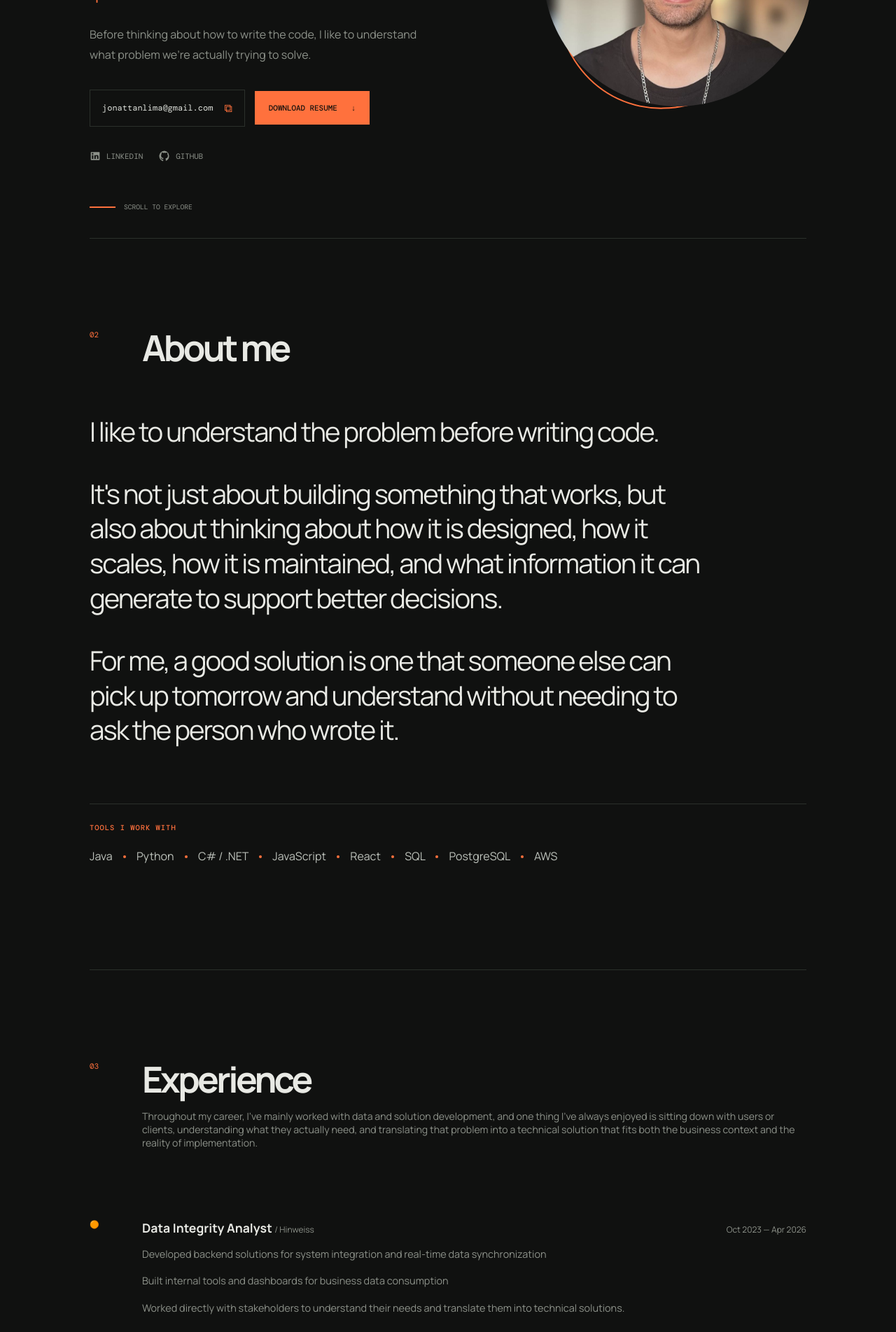
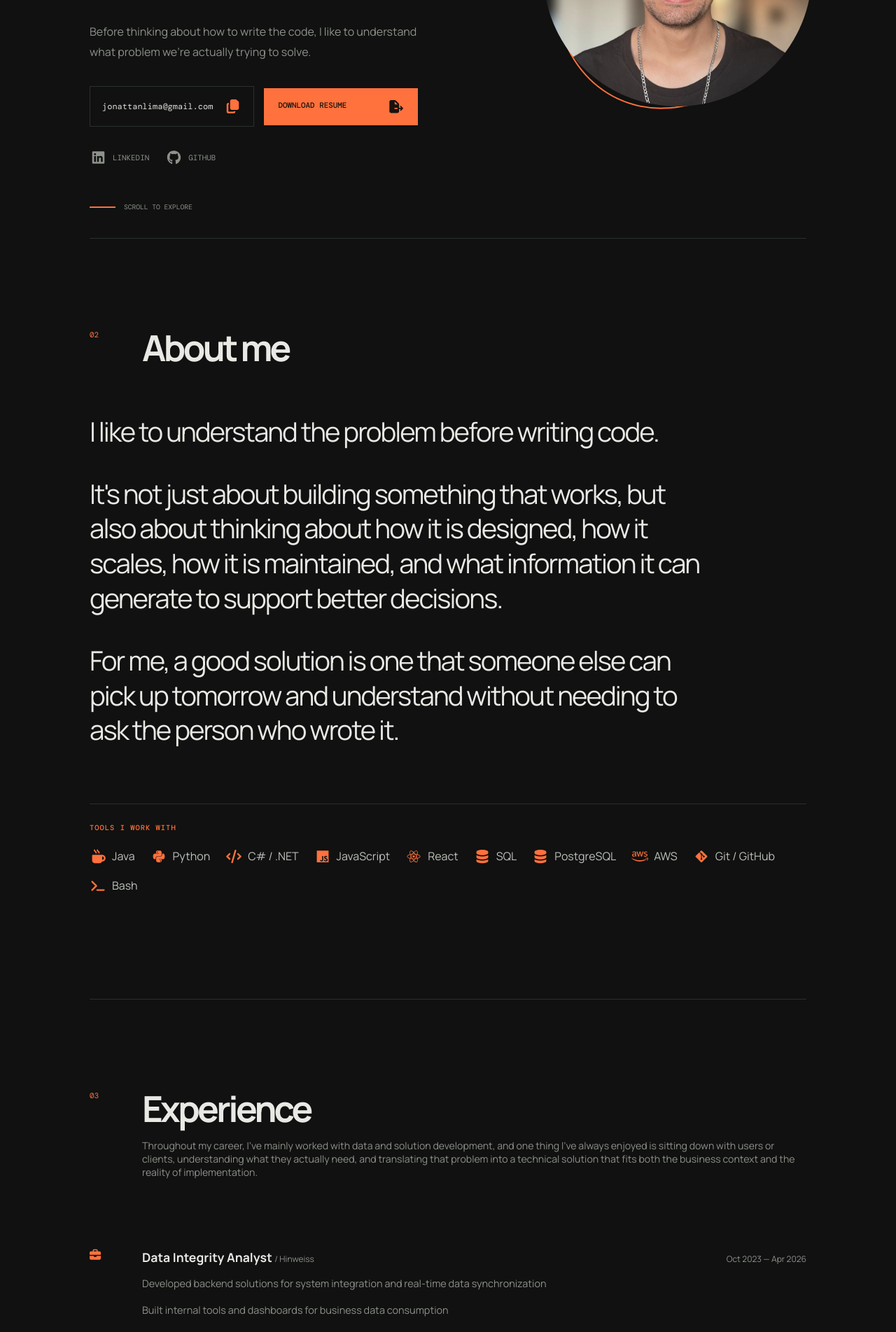
Before and after one commit to DucklingTalks/portfolio, a React (Vite) app: page / in a window 1280 px wide. Shown: the part 460-2363 px from the top of the page at 70% size. Built offline with nearby package versions, Linux system fonts and the light colour scheme.

Commit message:
feat: add Font Awesome icons for enhanced UI and update dependencies

```diff
--- a/src/main.jsx
+++ b/src/main.jsx
@@ -1,5 +1,28 @@
 import { StrictMode, useEffect, useMemo, useState } from "react";
 import { createRoot } from "react-dom/client";
+import { FontAwesomeIcon } from "@fortawesome/react-fontawesome";
+import {
+  faArrowUpRightFromSquare,
+  faBriefcase,
+  faCertificate,
+  faCheck,
+  faCode,
+  faCopy,
+  faDatabase,
+  faFileExport,
+  faGraduationCap,
+  faMugHot,
+  faTerminal,
+} from "@fortawesome/free-solid-svg-icons";
+import {
+  faAws,
+  faGitAlt,
+  faGithub,
+  faJs,
+  faLinkedin,
+  faPython,
+  faReact,
+} from "@fortawesome/free-brands-svg-icons";
 import "./styles.css";
 import profileImage from "../resources/images/perfil.jpeg";
 import developerCvEnglish from "../resources/cv/Developer - English.pdf";
@@ -226,19 +249,18 @@ const content = {
   },
 };
 
-function Icon({ name }) {
-  if (name === "github")
-    return (
-      <svg viewBox="0 0 24 24" aria-hidden="true">
-        <path d="M12 .7a11.3 11.3 0 0 0-3.6 22c.6.1.8-.3.8-.6v-2.2c-3.3.7-4-1.6-4-1.6-.5-1.4-1.3-1.8-1.3-1.8-1.1-.8.1-.8.1-.8 1.2.1 1.8 1.2 1.8 1.2 1.1 1.8 2.8 1.3 3.5 1 .1-.8.4-1.3.7-1.6-2.6-.3-5.3-1.3-5.3-5.8 0-1.3.5-2.4 1.2-3.2-.1-.3-.5-1.5.1-3.2 0 0 1-.3 3.3 1.2a11.5 11.5 0 0 1 6 0C17 4.4 18 4.7 18 4.7c.6 1.7.2 2.9.1 3.2.8.8 1.2 1.9 1.2 3.2 0 4.5-2.7 5.5-5.3 5.8.4.3.7 1 .7 2v2.5c0 .3.2.7.8.6A11.3 11.3 0 0 0 12 .7Z" />
-      </svg>
-    );
-  return (
-    <svg viewBox="0 0 24 24" aria-hidden="true">
-      <path d="M20.5 3.5h-17a1 1 0 0 0-1 1v15a1 1 0 0 0 1 1h17a1 1 0 0 0 1-1v-15a1 1 0 0 0-1-1ZM8 18H5v-8h3v8ZM6.5 8.9A1.75 1.75 0 1 1 6.5 5.4a1.75 1.75 0 0 1 0 3.5ZM19 18h-3v-3.9c0-.9 0-2-1.3-2s-1.5 1-1.5 1.9V18h-3v-8h2.9v1.1h.1c.4-.8 1.4-1.3 2.5-1.3 3 0 3.3 2 3.3 4.5V18Z" />
-    </svg>
-  );
-}
+const skills = [
+  ["Java", faMugHot],
+  ["Python", faPython],
+  ["C# / .NET", faCode],
+  ["JavaScript", faJs],
+  ["React", faReact],
+  ["SQL", faDatabase],
+  ["PostgreSQL", faDatabase],
+  ["AWS", faAws],
+  ["Git / GitHub", faGitAlt],
+  ["Bash", faTerminal],
+];
 
 function App() {
   const [lang, setLang] = useState(() =>
@@ -317,7 +339,7 @@ function App() {
           onClick={() => setLang(lang === "en" ? "es" : "en")}
           aria-label={`Switch to ${lang === "en" ? "Spanish" : "English"}`}
         >
-          {lang === "en" ? "ES" : "EN"} <span>↗</span>
+           {lang === "en" ? "ES" : "EN"} <FontAwesomeIcon icon={faArrowUpRightFromSquare} aria-hidden="true" />
         </button>
       </header>
       <main id="top">
@@ -338,21 +360,21 @@ function App() {
               <button className="email" onClick={copyEmail}>
                 <span>{links.email}</span>
                 <span className="copy-icon" aria-hidden="true">
-                  {copied ? "✓" : "⧉"}
+                   <FontAwesomeIcon icon={copied ? faCheck : faCopy} aria-hidden="true" />
                 </span>
                 <span className="sr-only">{copied ? t.copied : t.copy}</span>
               </button>
-              <a className="button primary" href={cv} download>
-                {t.download} <span>↓</span>
+              <a className="button primary cv-download" href={cv} download>
+                {t.download} <FontAwesomeIcon icon={faFileExport} aria-hidden="true" />
               </a>
             </div>
             <div className="socials">
               <a href={links.linkedin} target="_blank" rel="noreferrer">
-                <Icon name="linkedin" />
+                 <FontAwesomeIcon icon={faLinkedin} aria-hidden="true" />
                 {t.linkedin}
               </a>
               <a href={links.github} target="_blank" rel="noreferrer">
-                <Icon name="github" />
+                 <FontAwesomeIcon icon={faGithub} aria-hidden="true" />
                 {t.github}
               </a>
             </div>
@@ -378,10 +400,14 @@ function App() {
           ))}
           <div className="skill-list">
             <span>{t.skillsTitle}</span>
-            <p>
-              Java <i /> Python <i /> C# / .NET <i /> JavaScript <i /> React{" "}
-              <i /> SQL <i /> PostgreSQL <i /> AWS
-            </p>
+             <p className="skill-items">
+               {skills.map(([name, icon]) => (
+                 <span className="skill-item" key={name}>
+                   <FontAwesomeIcon icon={icon} aria-hidden="true" />
+                   {name}
+                 </span>
+               ))}
+             </p>
           </div>
         </Section>
         <Section
@@ -393,7 +419,9 @@ function App() {
           <div className="timeline">
             {t.experience.map((item, i) => (
               <article className="timeline-item" key={item.company}>
-                <span className="timeline-index">🟠</span>
+                 <span className="timeline-index">
+                   <FontAwesomeIcon icon={faBriefcase} aria-hidden="true" />
+                 </span>
                 <div>
                   <div className="item-heading">
                     <h3>
@@ -443,7 +471,9 @@ function App() {
         </Section>
         <Section id="education" number="05" title={t.educationTitle}>
           <article className="education-card">
-            <span className="timeline-index">01</span>
+             <span className="timeline-index">
+               <FontAwesomeIcon icon={faGraduationCap} aria-hidden="true" />
+             </span>
             <div>
               <div className="item-heading">
                 <h3>{t.educationName}</h3>
@@ -459,9 +489,9 @@ function App() {
             </h2>
             {visibleCerts.map((cert, i) => (
               <div className="cert" key={cert}>
-                <span>0{i + 1}</span>
-                <p>{cert}</p>
-                <span>↗</span>
+                 <span className="cert-number">0{i + 1}</span>
+                 <p>{cert}</p>
+                 <FontAwesomeIcon className="cert-icon" icon={faCertificate} aria-hidden="true" />
               </div>
             ))}
             {!showAllCerts && t.certifications.length > 5 && (
@@ -480,7 +510,7 @@ function App() {
           <h2>{t.contactTitle}</h2>
           <p>{t.contactText}</p>
           <a className="button primary" href={`mailto:${links.email}`}>
-            {t.getInTouch} <span>↗</span>
+             {t.getInTouch} <FontAwesomeIcon icon={faArrowUpRightFromSquare} aria-hidden="true" />
           </a>
           <footer>
             <span>© 2026 Jonattan Lima</span>
@@ -501,11 +531,11 @@ function Project({ project, index, t }) {
       <span className="project-status">{t.status}</span>
       <div className="project-links">
         <a href={project.github_url} target="_blank" rel="noreferrer">
-          {t.viewGithub} <span>↗</span>
+           {t.viewGithub} <FontAwesomeIcon icon={faGithub} aria-hidden="true" />
         </a>
         {project.demo_url && (
           <a href={project.demo_url} target="_blank" rel="noreferrer">
-            {t.viewDemo} <span>↗</span>
+             {t.viewDemo} <FontAwesomeIcon icon={faArrowUpRightFromSquare} aria-hidden="true" />
           </a>
         )}
       </div>
--- a/src/styles.css
+++ b/src/styles.css
@@ -80,7 +80,7 @@ nav a:hover,
   cursor: pointer;
   padding: 8px 0;
 }
-.language span {
+.language svg {
   color: var(--orange);
   margin-left: 5px;
 }
@@ -159,7 +159,7 @@ nav a:hover,
 }
 .copy-icon {
   color: var(--orange);
-  font-size: 1rem;
+  font-size: 1.25rem;
 }
 .button {
   border: 1px solid var(--line);
@@ -170,6 +170,13 @@ nav a:hover,
   gap: 20px;
   padding: 16px 19px;
   text-transform: uppercase;
+}
+.cv-download {
+  width: 220px;
+  justify-content: space-between;
+}
+.button svg {
+  font-size: 1.15rem;
 }
 .button.primary {
   background: var(--orange);
@@ -199,9 +206,7 @@ nav a:hover,
   color: var(--orange);
 }
 .socials svg {
-  fill: currentColor;
-  height: 16px;
-  width: 16px;
+  font-size: 1.25rem;
 }
 .portrait-wrap {
   align-items: center;
@@ -273,6 +278,10 @@ nav a:hover,
     0.68rem "DM Mono",
     monospace;
 }
+.timeline-index svg {
+  color: var(--orange);
+  width: 16px;
+}
 .section h2 {
   font-size: clamp(2rem, 4vw, 4.2rem);
   letter-spacing: -0.07em;
@@ -300,13 +309,19 @@ nav a:hover,
   font-size: 1rem;
   line-height: 2;
 }
-.skill-list i {
-  background: var(--orange);
-  border-radius: 50%;
-  display: inline-block;
-  height: 4px;
-  margin: 0 12px 3px;
-  width: 4px;
+.skill-items {
+  display: flex;
+  flex-wrap: wrap;
+  gap: 10px 22px;
+}
+.skill-item {
+  align-items: center;
+  display: inline-flex;
+  gap: 8px;
+}
+.skill-item svg {
+  color: var(--orange);
+  font-size: 1.2rem;
 }
 .timeline-item,
 .education-card {
@@ -317,6 +332,9 @@ nav a:hover,
 }
 .timeline-item + .timeline-item {
   border-top: 1px solid var(--line);
+}
+.timeline-index svg {
+  font-size: 1.1rem;
 }
 .item-heading {
   align-items: baseline;
@@ -400,7 +418,7 @@ nav a:hover,
   margin-top: 28px;
   text-transform: uppercase;
 }
-.project-card a span {
+.project-card a svg {
   margin-left: 7px;
 }
 h2.subsection-title {
@@ -439,11 +457,15 @@ h2.subsection-title {
 .cert p {
   margin: 0;
 }
-.cert span {
+.cert-number,
+.cert-icon {
   color: var(--orange);
   font:
-    0.7rem "DM Mono",
+    1rem "DM Mono",
     monospace;
+}
+.cert-icon {
+  font-size: 1.25rem;
 }
 .contact {
   border-top: 1px solid var(--line);
@@ -489,6 +511,9 @@ footer {
   display: flex;
   gap: 20px;
   justify-content: space-between;
+}
+.project-links svg {
+  font-size: 1.05rem;
 }
 .show-more {
   background: transparent;
```
Also changed, not shown: package.json (+7 -4 lines), 2 other files (tests, documents, lock files or other folders).
